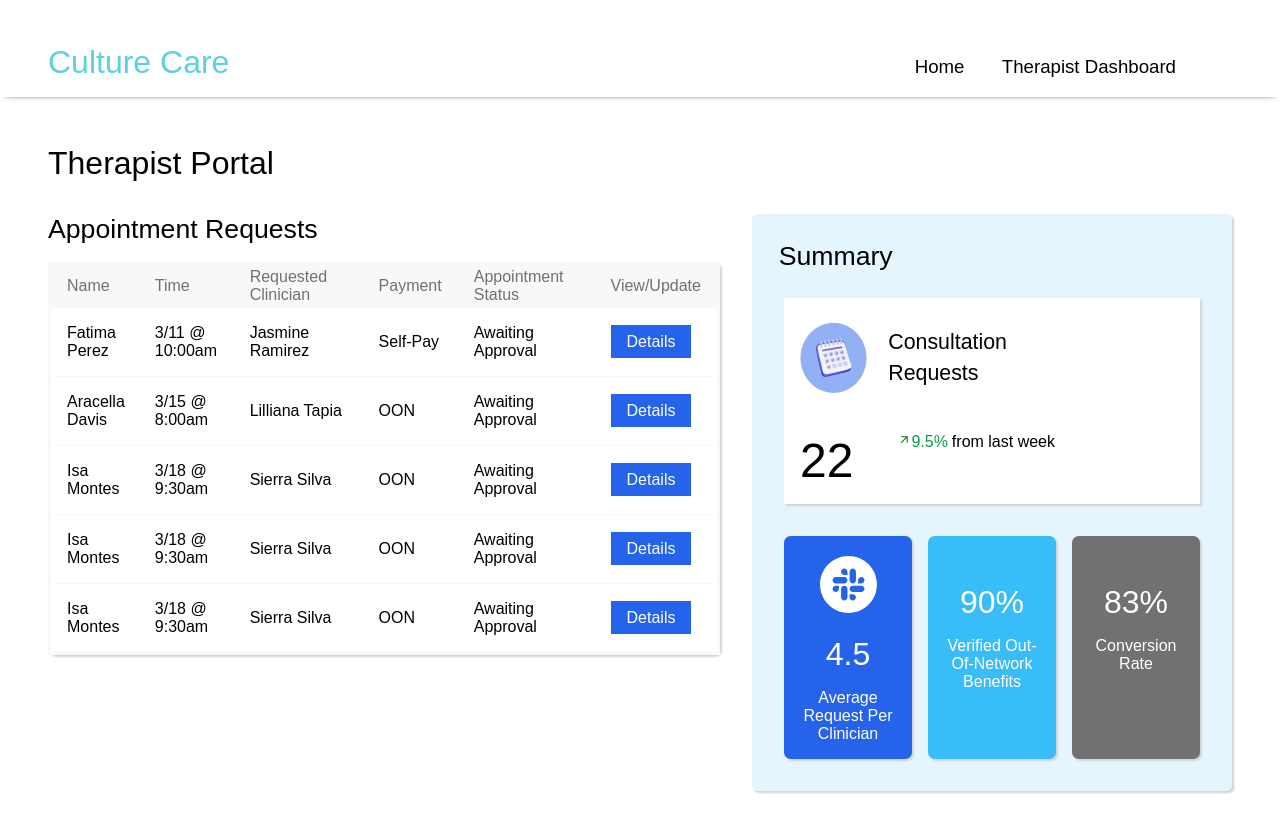
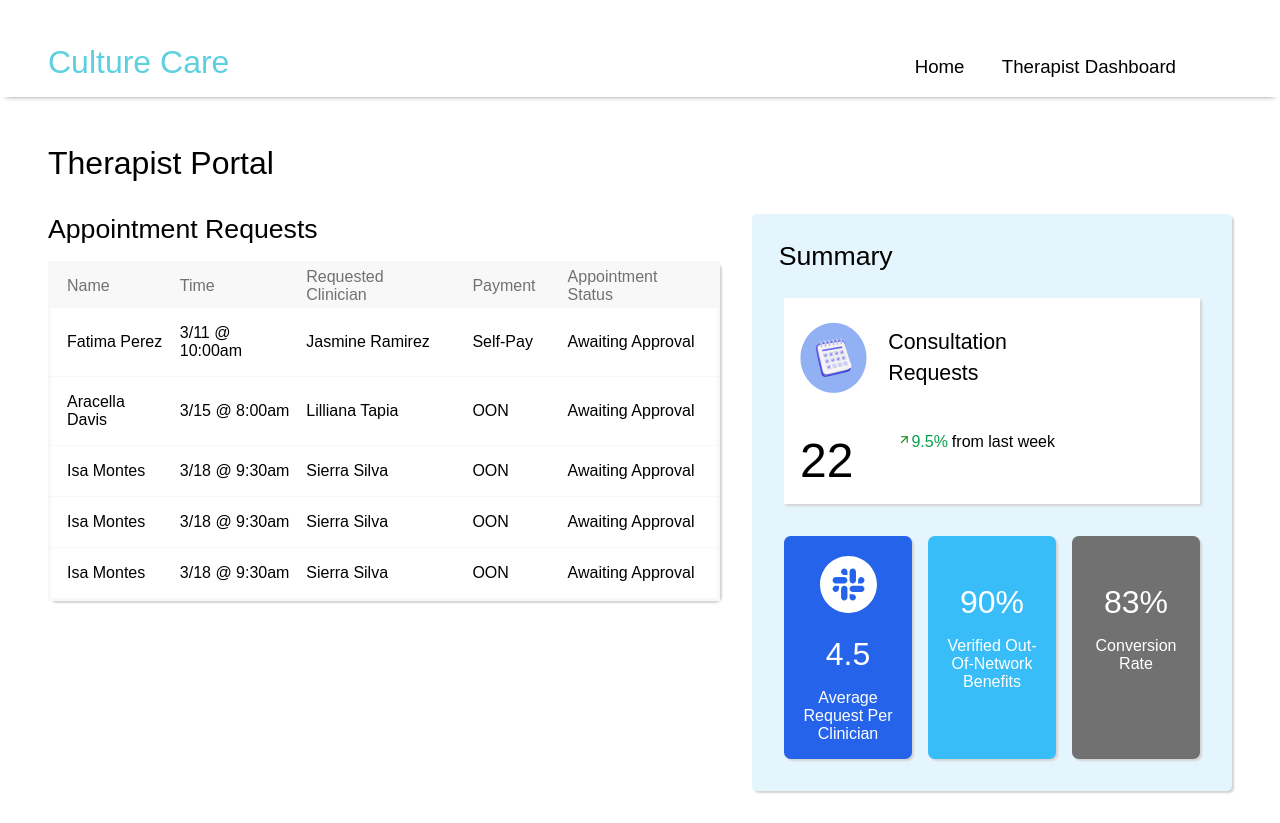
Before and after one commit to CultureCare22/Culture-Care, a React (Create React App) app: page /pending-request in a window 1280 px wide. Built offline with nearby package versions, Linux system fonts and the light colour scheme; no server answers; some icons are missing.

Commit message:
modified table and removed profile from paths

```diff
--- a/src/App.js
+++ b/src/App.js
@@ -37,7 +37,7 @@ function App() {
             <Route path="/appt-declined" element={<DeclinedApt />} />
             <Route path="/appt-approved" element={<ApprovedApt />} />
             <Route path="/patient-info/:pId" element={<PatientInfo />} />
-            <Route path="/clinician-profile/:pId" element={<ClinicianProfile />} />
+            {/* <Route path="/clinician-profile/:pId" element={<ClinicianProfile />} /> */}
 
           </Routes>
         </div>
--- a/src/pages/TherapistPortal/TherapistPortal.js
+++ b/src/pages/TherapistPortal/TherapistPortal.js
@@ -59,7 +59,7 @@ function Category() {
                     <td>{requested_clinician}</td>
                     <td>{payment_method}</td>
                     <td>{status}</td>
-                    <td><a href={`/pending-request-details/${id}`}>Details</a></td>
+                    {/* <td><a href={`/pending-request-details/${id}`}>Details</a></td> */}
                 </tr>
             </>
         )
@@ -94,7 +94,7 @@ function Category() {
                                 <th scope='col'>Requested Clinician</th>
                                 <th scope='col'>Payment</th>
                                 <th scope='col'>Appointment Status</th>
-                                <th scope='col'>View/Update</th>
+                                {/* <th scope='col'>View/Update</th> */}
                             </tr>
                         </thead>
 
@@ -106,7 +106,7 @@ function Category() {
                                 <td>Jasmine Ramirez</td>
                                 <td>Self-Pay</td>
                                 <td>Awaiting Approval</td>
-                                <td><a href='/pending-request-details'>Details</a></td>
+                                {/* <td><a href='/pending-request-details'>Details</a></td> */}
                             </tr>
                             <tr>
                                 <th scope='row'>Aracella Davis</th>
@@ -114,7 +114,7 @@ function Category() {
                                 <td>Lilliana Tapia</td>
                                 <td>OON</td>
                                 <td>Awaiting Approval</td>
-                                <td><a href='/pending-request-details'>Details</a></td>
+                                {/* <td><a href='/pending-request-details'>Details</a></td> */}
                             </tr>
                             <tr>
                                 <th scope='row'>Isa Montes</th>
@@ -122,7 +122,7 @@ function Category() {
                                 <td>Sierra Silva</td>
                                 <td>OON</td>
                                 <td>Awaiting Approval</td>
-                                <td><a href='/pending-request-details'>Details</a></td>
+                                {/* <td><a href='/pending-request-details'>Details</a></td> */}
                             </tr>
                             <tr>
                                 <th scope='row'>Isa Montes</th>
@@ -130,7 +130,7 @@ function Category() {
                                 <td>Sierra Silva</td>
                                 <td>OON</td>
                                 <td>Awaiting Approval</td>
-                                <td><a href='/pending-request-details'>Details</a></td>
+                                {/* <td><a href='/pending-request-details'>Details</a></td> */}
                             </tr>
                             <tr>
                                 <th scope='row'>Isa Montes</th>
@@ -138,7 +138,7 @@ function Category() {
                                 <td>Sierra Silva</td>
                                 <td>OON</td>
                                 <td>Awaiting Approval</td>
-                                <td><a href='/pending-request-details'>Details</a></td>
+                                {/* <td><a href='/pending-request-details'>Details</a></td> */}
                             </tr>
                         </tbody>
                     </table>
```
